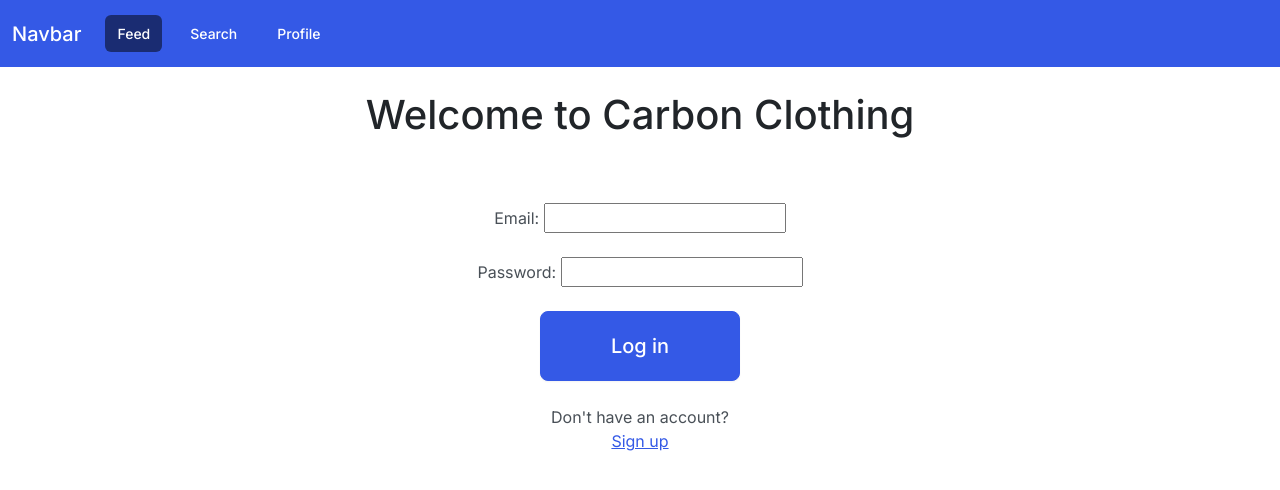
After one commit to SteadydeetsHackCam2022/HackCambridge2022, a Django app: page /login/ in a window 1280 px wide. The commit adds this page. Shown: the top 490 px of the page. Run offline with Django 4.2, Linux system fonts and the light colour scheme.

Commit message:
Add login and signup pages

```diff
--- a/backend/backend/urls.py
+++ b/backend/backend/urls.py
@@ -21,6 +21,8 @@ from store import views as store_views
 urlpatterns = [
     path('admin/', admin.site.urls),
     path('feed/', store_views.feed),
+    path('login/', store_views.login),
+    path('signup/', store_views.signup),
     path('products/', store_views.ProductView.as_view()),
     path('api-token-auth/', auth_views.obtain_auth_token)
 ]
--- /dev/null
+++ b/backend/store/static/store/style.css
@@ -0,0 +1,15 @@
+.form-container {
+    margin: auto;
+    text-align: center;
+    position: relative;
+    top: 2em;
+}
+
+h1 {
+    text-align: center;
+}
+
+input[type=submit] {
+    width: 10em;
+    height: 3.5em;
+}
--- a/backend/store/templates/base.html
+++ b/backend/store/templates/base.html
@@ -3,6 +3,9 @@
 <head>
   {% block title %}<title>Local Library</title>{% endblock %}
   <link rel="stylesheet" href="//bootswatch.com/5/zephyr/bootstrap.min.css">
+  {% block head %}
+
+  {% endblock %}
 </head>
 <body>
     <nav class="navbar navbar-expand-lg navbar-dark bg-primary">
--- /dev/null
+++ b/backend/store/templates/login.html
@@ -0,0 +1,24 @@
+{% extends "base.html" %}
+{% load static %}
+
+{% block head %}
+<link rel="stylesheet" href="{% static 'store/style.css' %}">
+{% endblock %}
+
+{% block content %}
+    <br>
+    <h1>Welcome to Carbon Clothing</h1>
+    <br>
+    <div class="form-container">
+        <form>
+            <label for="email">Email: </label>
+            <input type="text" id="email" name="email" required><br><br>
+            <label for="password">Password: </label>
+            <input type="password" id="password" name="password" required><br><br>
+            <input id="submit" class="btn btn-primary btn-lg" type="submit" value="Log in">
+        </form>
+        <br>
+        Don't have an account?<br>
+        <a href="/signup">Sign up</a>
+    </div>
+{% endblock %}
--- a/backend/store/views.py
+++ b/backend/store/views.py
@@ -38,3 +38,9 @@ class ProductView(APIView):
 
 def feed(request):
     return render(request, 'feed.html')
+
+def login(request):
+    return render(request, 'login.html')
+
+def signup(request):
+    return render(request, 'signup.html')
```
Also changed, not shown: backend/store/templates/signup.html (added, +24 -0 lines).
